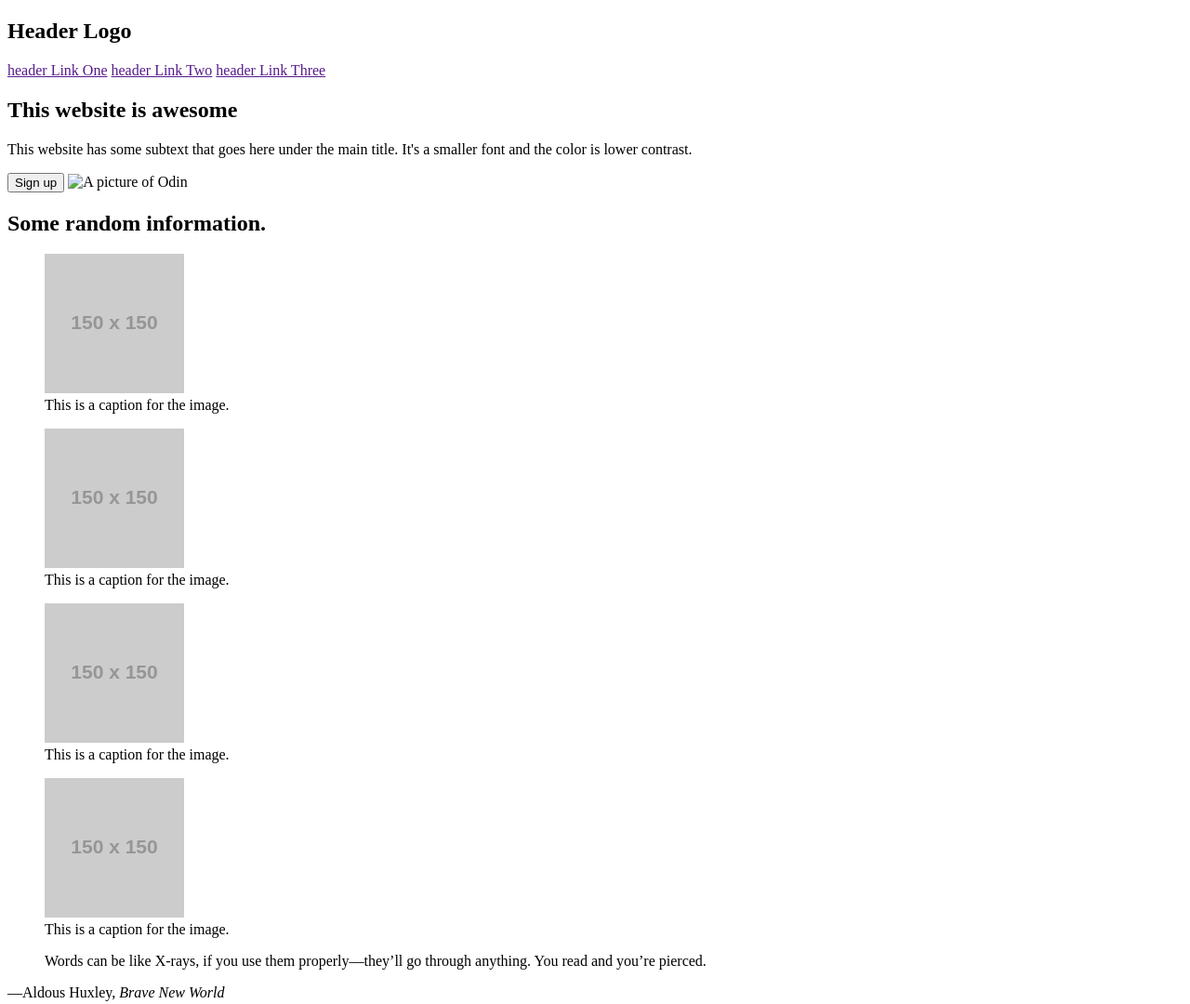
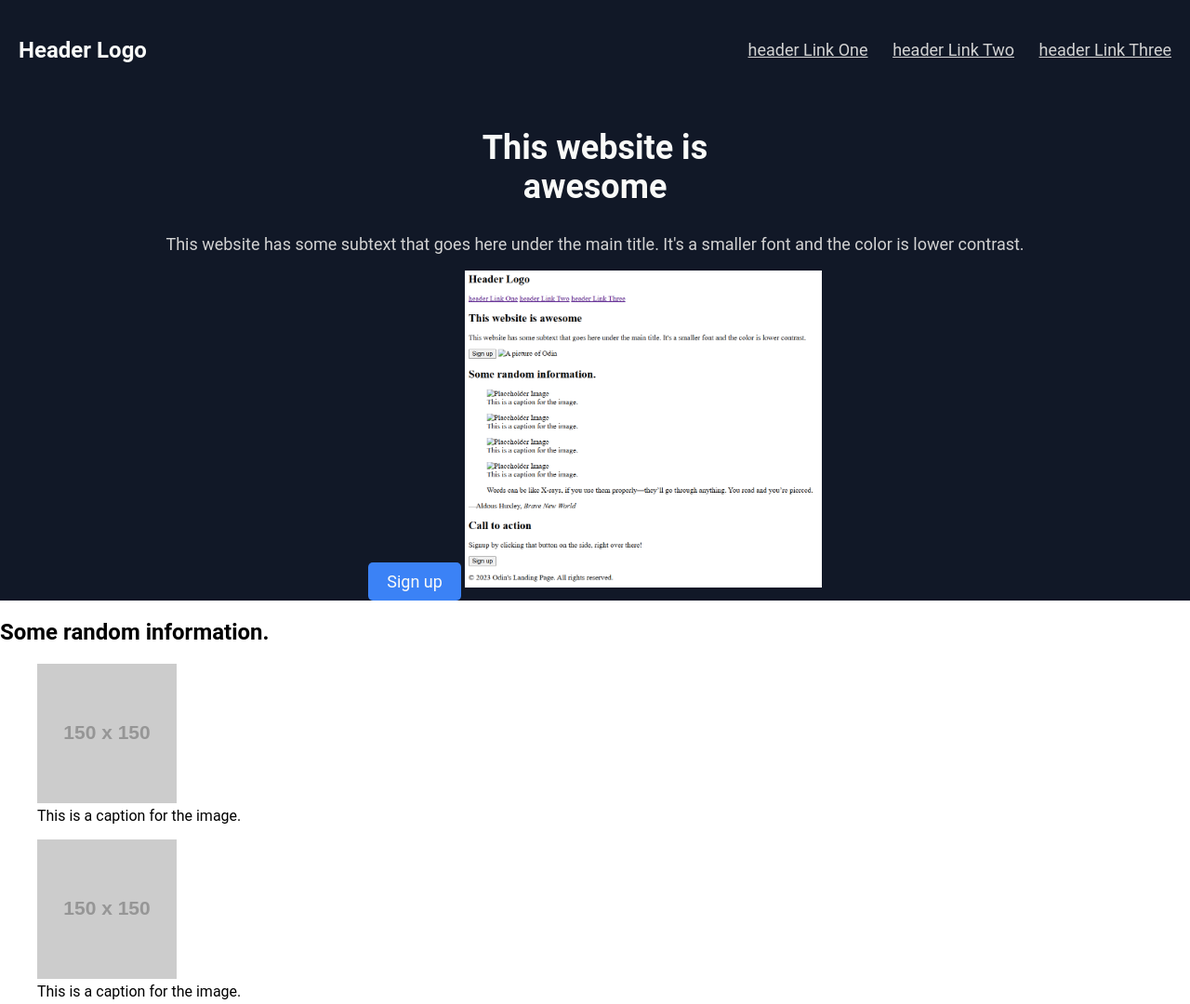
Before and after one commit to WizCodeDesign/odin-landing-page, a plain HTML site: page index.html in a window 1280 px wide. Shown: the top 1080 px of the page at 93% size. Drawn offline with Linux system fonts and the light colour scheme; placeholder pictures from the web are drawn by us.

Commit message:
Added CSS for hero container.

```diff
--- a/Styles/index_style.css
+++ b/Styles/index_style.css
@@ -0,0 +1,82 @@
+*{
+    font-family: 'Roboto';
+}
+
+body {
+    margin: 0;
+    padding: 0;
+    box-sizing: border-box;
+    height: 100%;
+    width: 100%;
+    }
+
+/*Hero container*/
+
+.header_container {
+    display: flex;
+    justify-content: space-between;
+    align-items: center;
+    padding: 20px;
+}
+
+.header_logo_text {
+    font-size: 24px;
+    margin-right: 50%;
+    color: #F9FAF8;
+}
+
+.hero_image {
+    width: 30%;
+    height: 30%;
+    background-size: cover;
+    background-position: center;
+}
+
+.hero_content {
+    display: flexbox;
+    flex-direction: column;
+    justify-content: center;
+    align-items: center;
+    text-align: center;
+
+}
+
+
+.hero_container {
+    background-color: #111827;
+}
+
+.hero_sec_text {
+    color:lightgray;
+    font-size: 18px;
+}
+
+.hero_link_text {
+    color:lightgray;
+    font-size: 18px;
+}
+
+.hero_link_text:hover {
+    color: #3B82F6;
+    text-decoration: none;
+}
+
+.hero_main_text {
+    color: #F9FAF8;
+    font-size: 36px;
+    font-weight: 700;
+}
+
+.hero_button {
+    background-color: #3B82F6;
+    color: #F9FAF8;
+    padding: 10px 20px;
+    border: none;
+    border-radius: 5px;
+    cursor: pointer;
+    font-size: 18px;
+}
+
+.hero_button:hover {
+    background-color: #2563EB;
+}
--- a/index.html
+++ b/index.html
@@ -7,19 +7,25 @@
     <title>Odin's Landing Page</title>
 </head>
 <body>
-        <h2>Header Logo</h1>
-        <a href="">header Link One</a>
-        <a href="">header Link Two</a>
-        <a href="">header Link Three</a>
-
-        <p><span><h2>This website is awesome</h2></span>This
-             website has some subtext that goes here under the
+    <div class="hero_container">
+        <div class="header_container">
+        <h2 class="header_logo_text">Header Logo</h1>
+        <a class="hero_link_text" href="">header Link One</a>
+        <a class="hero_link_text" href="">header Link Two</a>
+        <a class="hero_link_text" href="">header Link Three</a>
+            </div>
+            <div class="hero_content">
+        <h2 class="hero_main_text">This website is <br>awesome</h2>
+        <p class="hero_sec_text">
+             This website has some subtext that goes here under the
              main title. It's a smaller font and the color is
              lower contrast.</p>
 
-             <button>Sign up</button>
+             <button class="hero_button">Sign up</button>
 
-             <img alt="A picture of Odin">
+             <img class="hero_image" src="../odin-landing-page/Images/html_only.PNG" alt="Placeholder Image">
+             </div>
+                                     </div>
 
              <h2>Some random information.</h2>
              <figure>
```
